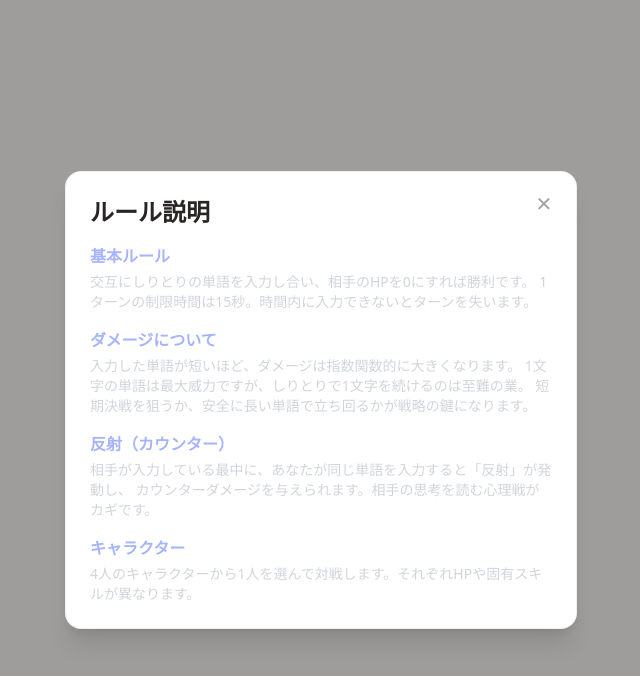
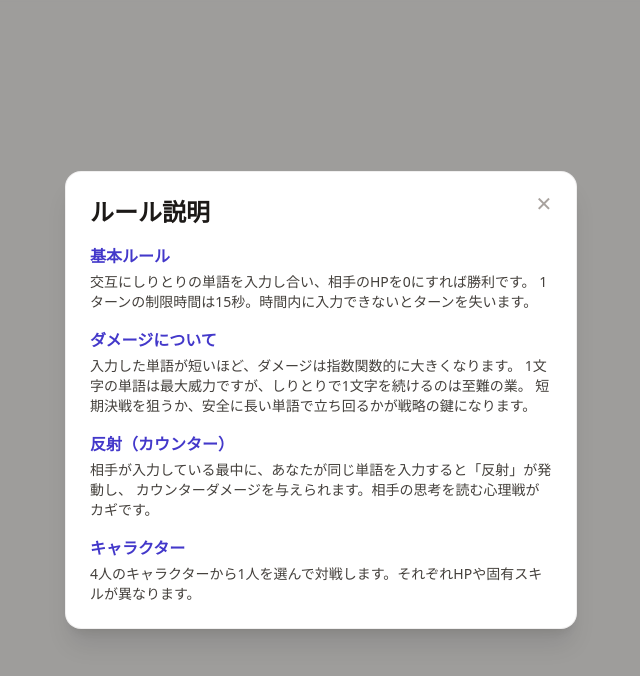
Before and after one commit to soshi319/shiritori, a React (Vite) app in the folder frontend/: page / in a window 1280 px wide. Both pictures are taken after a click on the button "ルール説明". Shown: the top 676 px of the page, without its empty margins (319-959 px from the left). Built offline with nearby package versions, Linux system fonts and the light colour scheme.

Commit message:
ルールの文字の色を変更

```diff
--- a/frontend/src/views/RuleView/RuleView.tsx
+++ b/frontend/src/views/RuleView/RuleView.tsx
@@ -1,19 +1,22 @@
 export function RuleView() {
   return (
     <div className="flex flex-col gap-4">
-      <h2 className="text-2xl font-bold">ルール説明</h2>
+      {/* 見出しを濃い色に */}
+      <h2 className="text-2xl font-bold text-stone-900">ルール説明</h2>
 
       <section>
-        <h3 className="font-bold text-indigo-300 mb-1">基本ルール</h3>
-        <p className="text-sm text-gray-300">
+        {/* 見出しの色をインディゴ系に変更（読みやすい濃さ） */}
+        <h3 className="font-bold text-indigo-700 mb-1">基本ルール</h3>
+        {/* 文字色を読みやすいダークグレーに */}
+        <p className="text-sm text-stone-700">
           交互にしりとりの単語を入力し合い、相手のHPを0にすれば勝利です。
           1ターンの制限時間は15秒。時間内に入力できないとターンを失います。
         </p>
       </section>
 
       <section>
-        <h3 className="font-bold text-indigo-300 mb-1">ダメージについて</h3>
-        <p className="text-sm text-gray-300">
+        <h3 className="font-bold text-indigo-700 mb-1">ダメージについて</h3>
+        <p className="text-sm text-stone-700">
           入力した単語が短いほど、ダメージは指数関数的に大きくなります。
           1文字の単語は最大威力ですが、しりとりで1文字を続けるのは至難の業。
           短期決戦を狙うか、安全に長い単語で立ち回るかが戦略の鍵になります。
@@ -21,16 +24,16 @@ export function RuleView() {
       </section>
 
       <section>
-        <h3 className="font-bold text-indigo-300 mb-1">反射（カウンター）</h3>
-        <p className="text-sm text-gray-300">
+        <h3 className="font-bold text-indigo-700 mb-1">反射（カウンター）</h3>
+        <p className="text-sm text-stone-700">
           相手が入力している最中に、あなたが同じ単語を入力すると「反射」が発動し、
           カウンターダメージを与えられます。相手の思考を読む心理戦がカギです。
         </p>
       </section>
 
       <section>
-        <h3 className="font-bold text-indigo-300 mb-1">キャラクター</h3>
-        <p className="text-sm text-gray-300">
+        <h3 className="font-bold text-indigo-700 mb-1">キャラクター</h3>
+        <p className="text-sm text-stone-700">
           4人のキャラクターから1人を選んで対戦します。それぞれHPや固有スキルが異なります。
         </p>
       </section>
```
